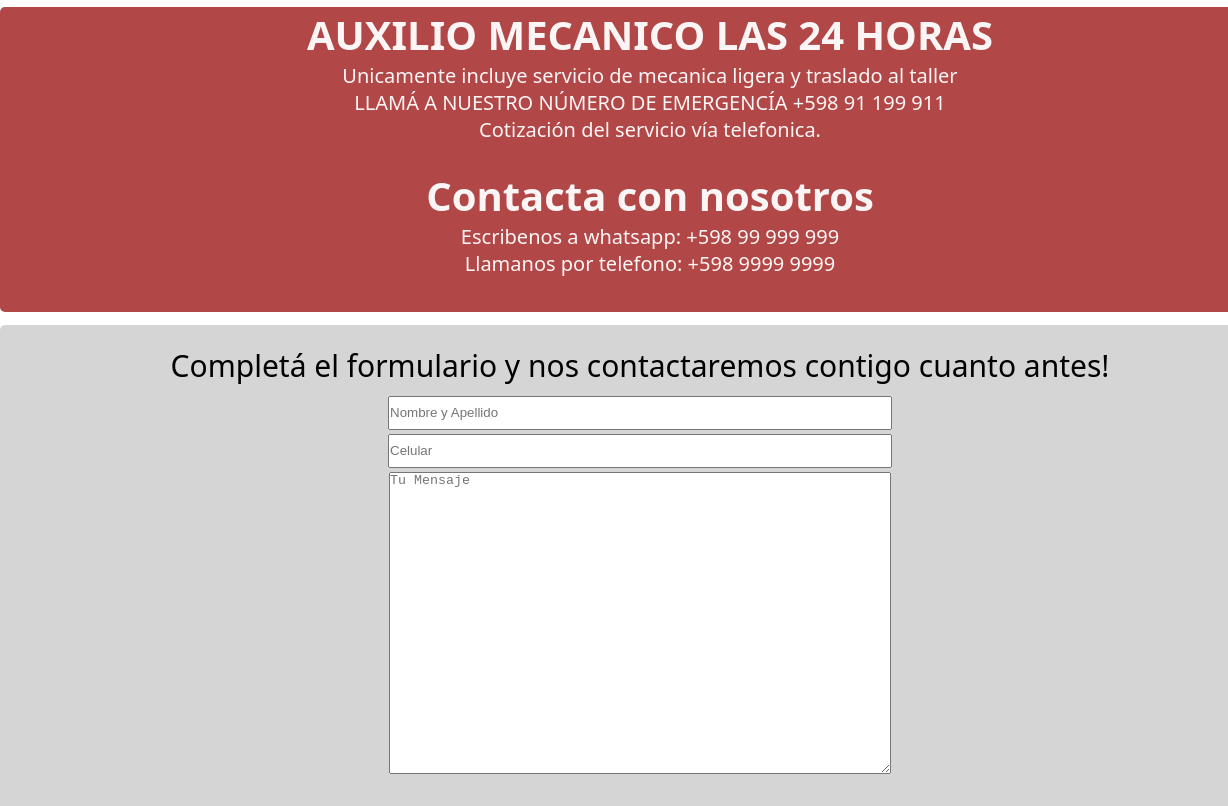
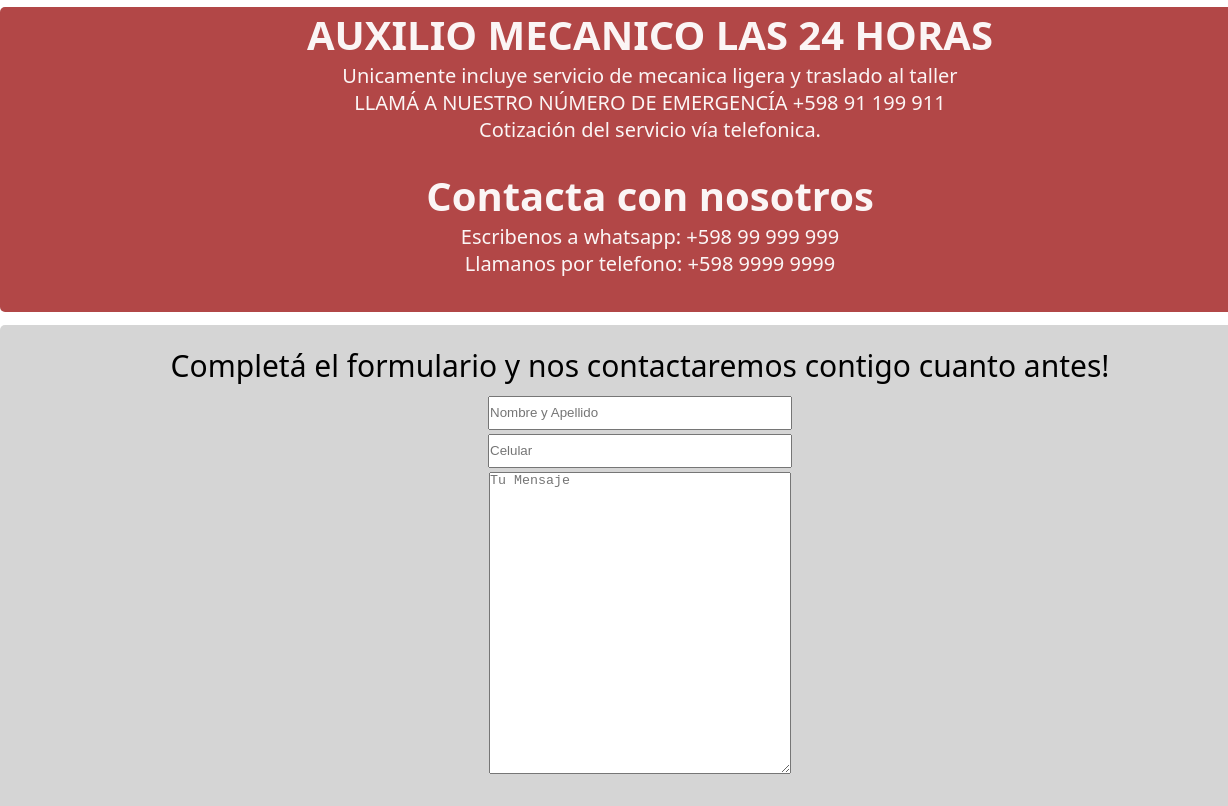
Before and after one commit to MichaelJRuizG/2da-entrega, a plain HTML site: page contacto.html in a window 1280 px wide. Shown: the part 107-913 px from the top of the page, 0-1228 px from the left. Drawn offline with Linux system fonts and the light colour scheme.

Commit message:
se reparó el form de contactos

```diff
--- a/css/style.css
+++ b/css/style.css
@@ -318,13 +318,13 @@ header{
 }
 
 .campo1{
-    width: 500px;
+    width: 300px;
     height: 30px;
     margin-bottom: 4px;
 }
 
 .campo2{
-    width: 500px;
+    width: 300px;
     height: 300px;
 }
 /** FIN DE CONTACTO**/
```
